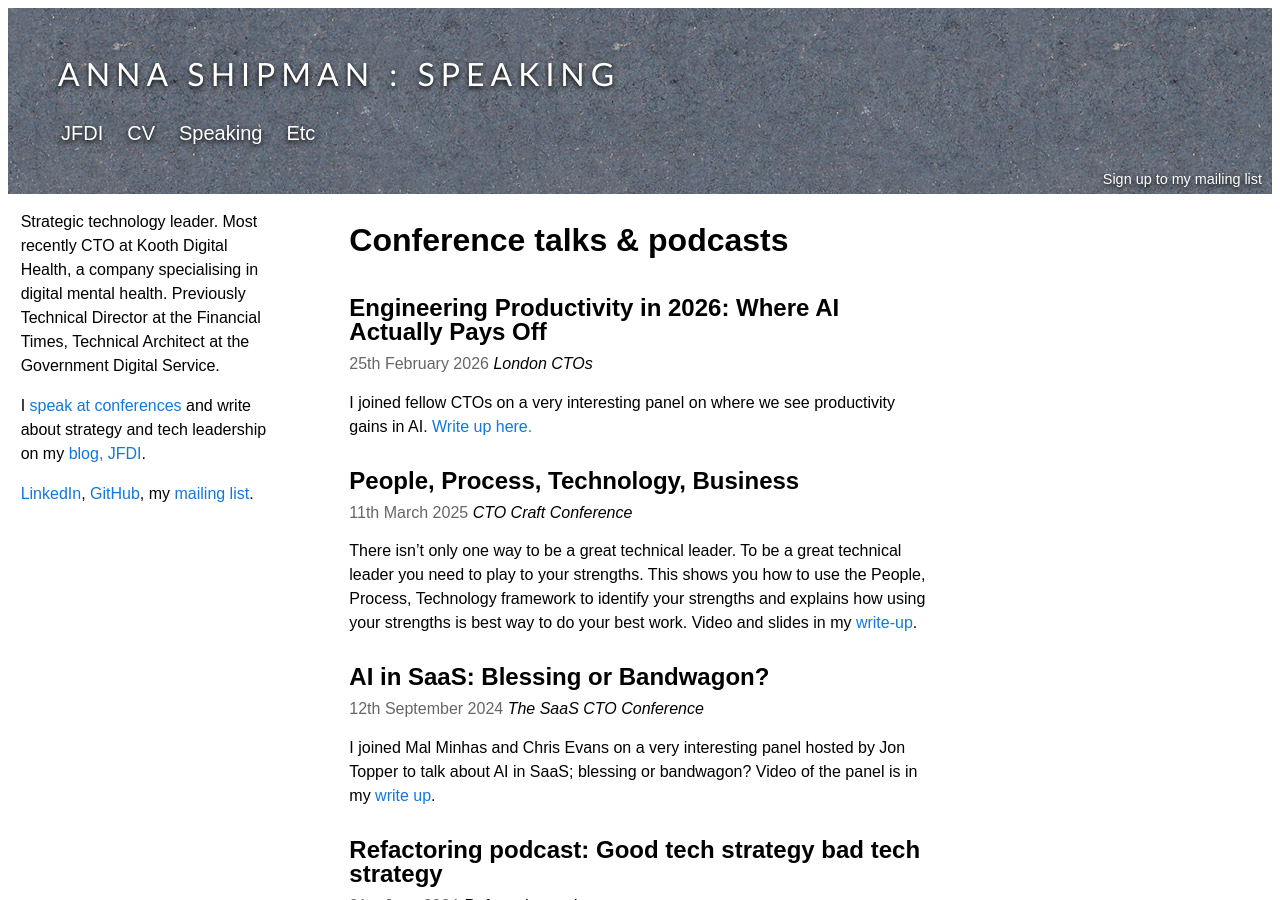
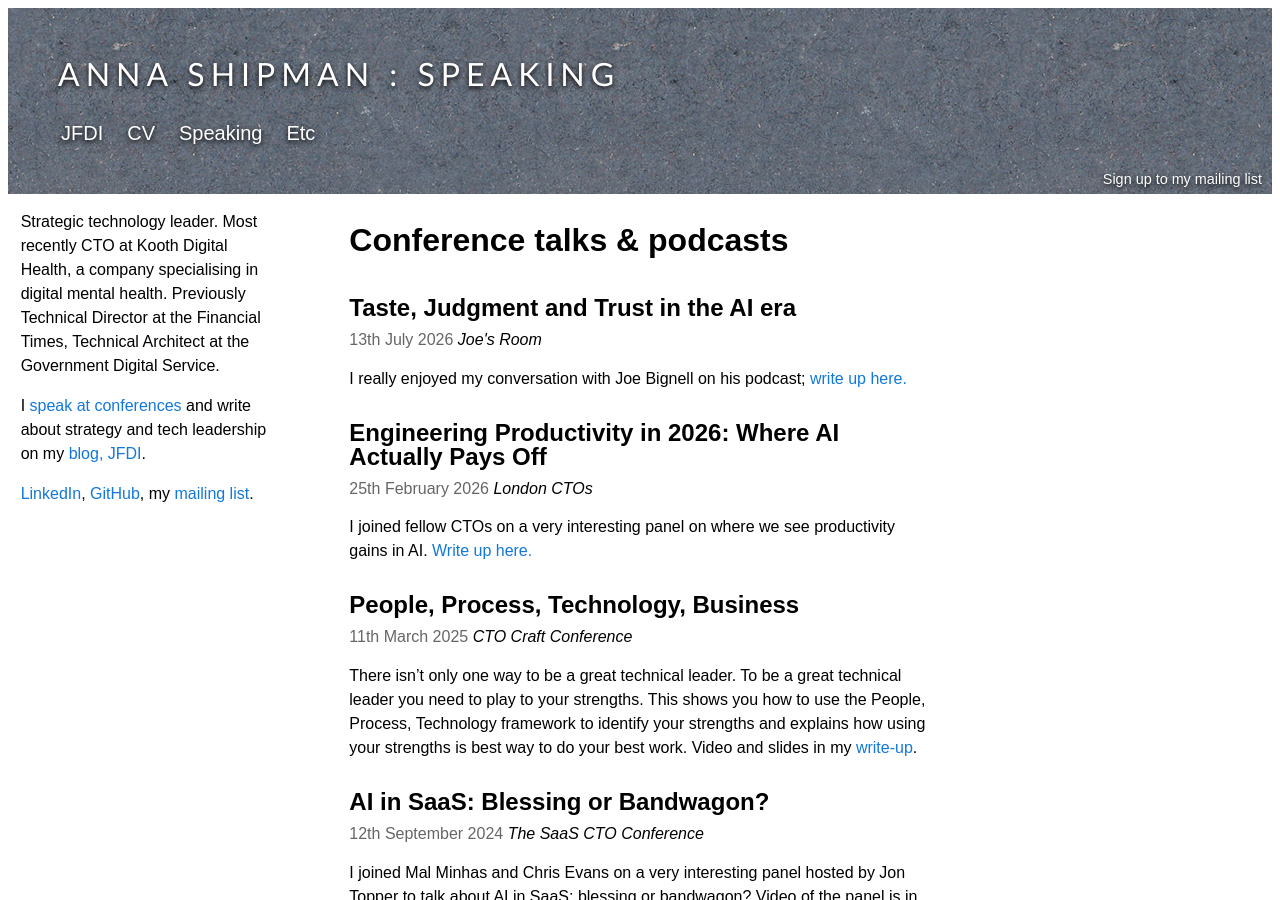
Before and after one commit to annashipman/annashipman.github.io, a Jekyll site: the page built from speaking.html, in a window 1280 px wide and 900 px high. Built offline with Jekyll 4.4.1, drawn with Linux system fonts in a browser that asks for light colours.

Commit message:
Add podcast

```diff
--- a/speaking.html
+++ b/speaking.html
@@ -4,6 +4,9 @@
 
 <div class="right-column">
 <h1>Conference talks & podcasts</h1>
+<h2><a href="/jfdi/taste-judgment-trust.html">Taste, Judgment and Trust in the AI era</a></h2>
+<date>13th July 2026</date> <span class="conference-name">Joe's Room</span>
+<p>I really enjoyed my conversation with Joe Bignell on his podcast; <a href="jfdi/taste-judgment-trust.html">write up here.</a></p>
 <h2><a href="/jfdi/ai-productivity-panel.html">Engineering Productivity in 2026: Where AI Actually Pays Off</a></h2>
 <date>25th February 2026</date> <span class="conference-name">London CTOs</span>
 <p>I joined fellow CTOs on a very interesting panel on where we see productivity gains in AI. <a href="jfdi/ai-productivity-panel.html">Write up here.</a></p>
```
Also changed, not shown: _posts/2026-07-20-taste-judgment-trust.md (added, +16 -0 lines).
